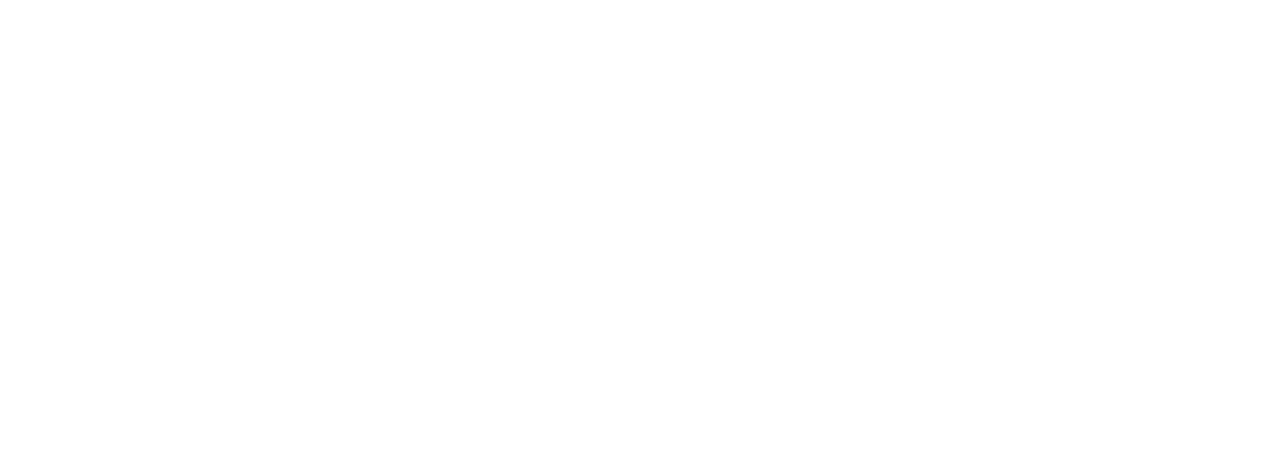
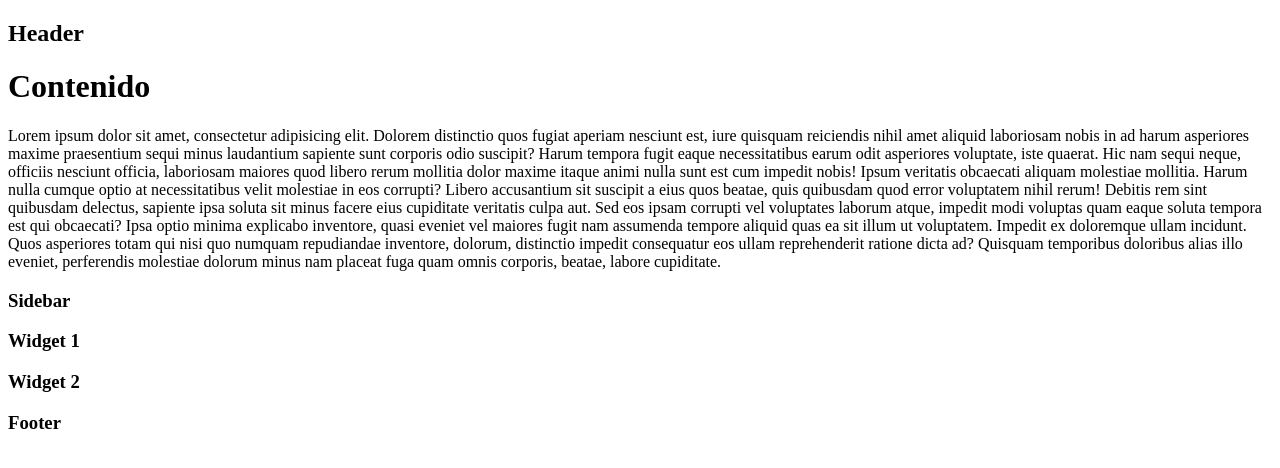
Before and after one commit to teresagorbea/cssgrid-a-bootstrap, a plain HTML site: page index.html in a window 1280 px wide. Drawn offline with Linux system fonts and the light colour scheme.

Commit message:
estructura inicial

```diff
--- a/index.html
+++ b/index.html
@@ -8,6 +8,27 @@
     <title>Document</title>
 </head>
 <body>
+    <div class="container">
+        <header class="header">
+            <h2>Header</h2>
+        </header>
+        <main class="contenido">
+           <h1>Contenido</h1>
+           <p>Lorem ipsum dolor sit amet, consectetur adipisicing elit. Dolorem distinctio quos fugiat aperiam nesciunt est, iure quisquam reiciendis nihil amet aliquid laboriosam nobis in ad harum asperiores maxime praesentium sequi minus laudantium sapiente sunt corporis odio suscipit? Harum tempora fugit eaque necessitatibus earum odit asperiores voluptate, iste quaerat. Hic nam sequi neque, officiis nesciunt officia, laboriosam maiores quod libero rerum mollitia dolor maxime itaque animi nulla sunt est cum impedit nobis! Ipsum veritatis obcaecati aliquam molestiae mollitia. Harum nulla cumque optio at necessitatibus velit molestiae in eos corrupti? Libero accusantium sit suscipit a eius quos beatae, quis quibusdam quod error voluptatem nihil rerum! Debitis rem sint quibusdam delectus, sapiente ipsa soluta sit minus facere eius cupiditate veritatis culpa aut. Sed eos ipsam corrupti vel voluptates laborum atque, impedit modi voluptas quam eaque soluta tempora est qui obcaecati? Ipsa optio minima explicabo inventore, quasi eveniet vel maiores fugit nam assumenda tempore aliquid quas ea sit illum ut voluptatem. Impedit ex doloremque ullam incidunt. Quos asperiores totam qui nisi quo numquam repudiandae inventore, dolorum, distinctio impedit consequatur eos ullam reprehenderit ratione dicta ad? Quisquam temporibus doloribus alias illo eveniet, perferendis molestiae dolorum minus nam placeat fuga quam omnis corporis, beatae, labore cupiditate.</p>
 
+        </main>
+        <aside class="sidebar">
+            <h3>Sidebar</h3>
+        </aside>
+        <div class="widget-1">
+            <h3>Widget 1</h3>
+        </div>
+        <div class="widget-2">
+            <h3>Widget 2</h3>
+        </div>
+        <footer class="footer">
+            <h3>Footer</h3>
+        </footer>
+    </div>
 </body>
 </html>
```
